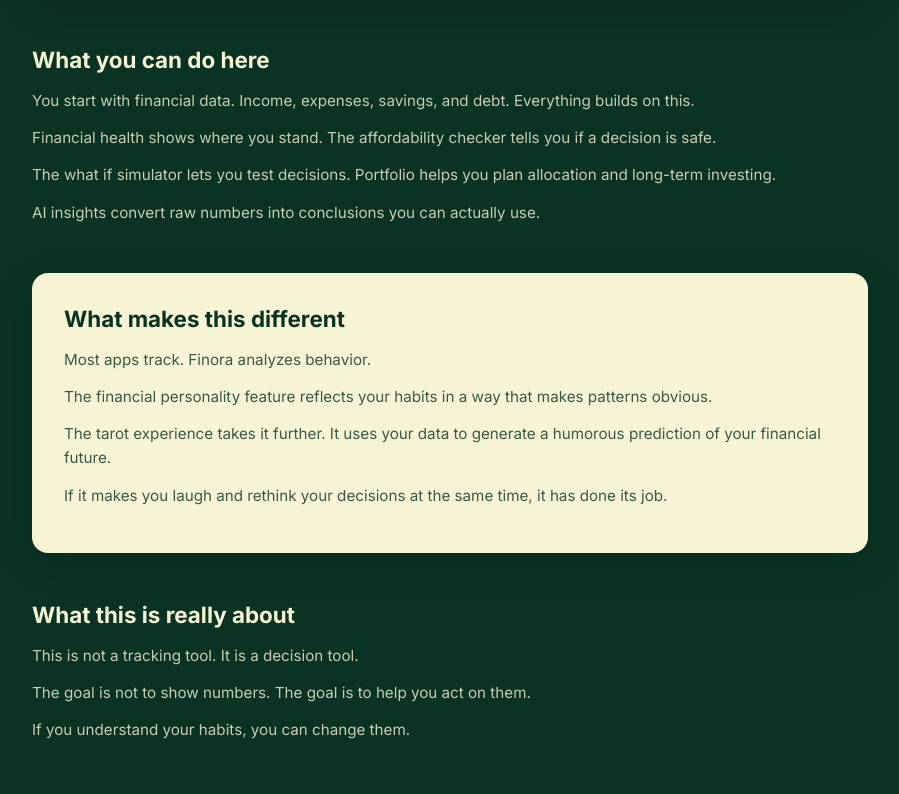
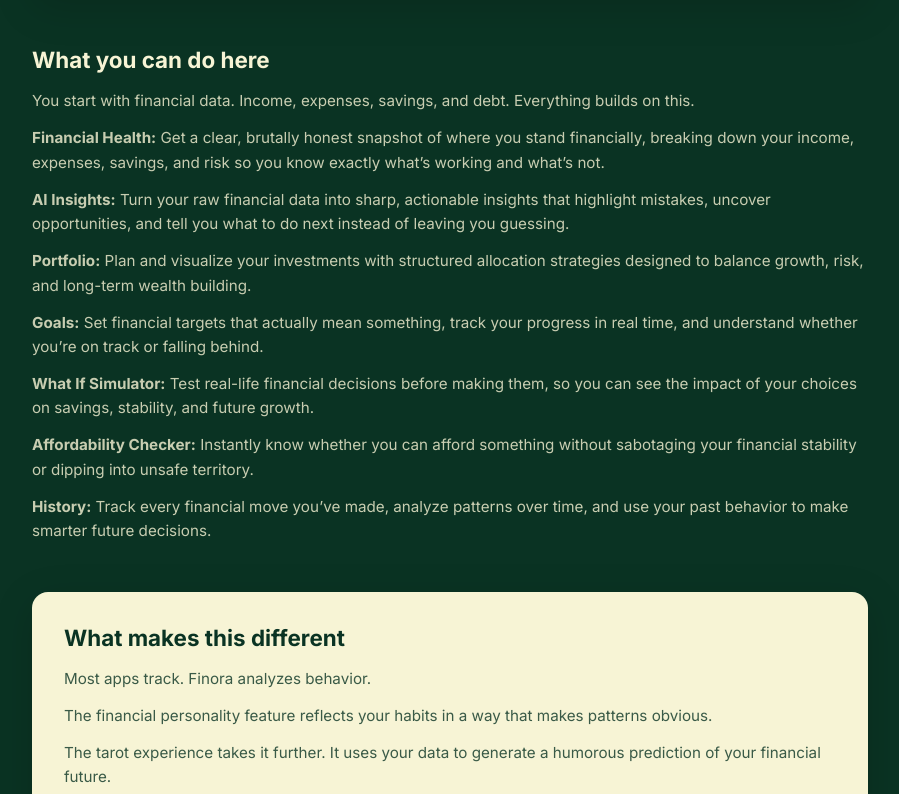
Before and after one commit to aa2kansha9/Finora---Financial-Copilot, a React (Create React App) app in the folder frontend/: page /dashboard/about in a window 1280 px wide. Shown: the part 526-1320 px from the top of the page, without its empty margins (190-1089 px from the left). Built offline with nearby package versions, Linux system fonts and the light colour scheme; no server answers; sample sign-in values are in the browser's storage.

Commit message:
Update About Page

```diff
--- a/frontend/src/pages/About.jsx
+++ b/frontend/src/pages/About.jsx
@@ -130,18 +130,31 @@
             You start with financial data. Income, expenses, savings, and debt.
             Everything builds on this.
           </p>
-
           <p style={s.text}>
-            Financial health shows where you stand. The affordability checker tells you if a decision is safe.
+            <b>Financial Health:</b> Get a clear, brutally honest snapshot of where you stand financially, breaking down your income, expenses, savings, and risk so you know exactly what’s working and what’s not.
+          </p>
+           <p style={s.text}>
+            <b>AI Insights:</b> Turn your raw financial data into sharp, actionable insights that highlight mistakes, uncover opportunities, and tell you what to do next instead of leaving you guessing.
+          </p>
+           <p style={s.text}>
+            <b>Portfolio:</b> Plan and visualize your investments with structured allocation strategies designed to balance growth, risk, and long-term wealth building.
+          </p>
+           <p style={s.text}>
+            <b>Goals:</b> Set financial targets that actually mean something, track your progress in real time, and understand whether you’re on track or falling behind.
+          </p>
+           <p style={s.text}>
+            <b>What If Simulator:</b> Test real-life financial decisions before making them, so you can see the impact of your choices on savings, stability, and future growth.
+          </p>
+           <p style={s.text}>
+            <b>Affordability Checker:</b> Instantly know whether you can afford something without sabotaging your financial stability or dipping into unsafe territory.
+          </p>
+           <p style={s.text}>
+            <b>History:</b> Track every financial move you’ve made, analyze patterns over time, and use your past behavior to make smarter future decisions.
           </p>
 
-          <p style={s.text}>
-            The what if simulator lets you test decisions. Portfolio helps you plan allocation and long-term investing.
-          </p>
 
-          <p style={s.text}>
-            AI insights convert raw numbers into conclusions you can actually use.
-          </p>
+
+
         </section>
 
         {/* DIFFERENTIATOR */}
```
